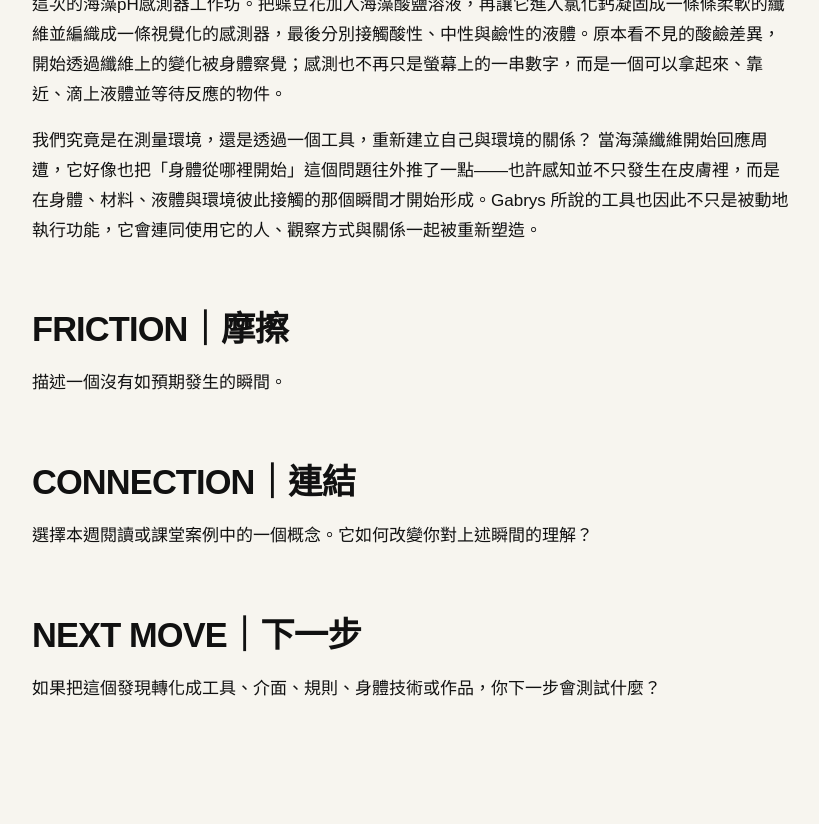
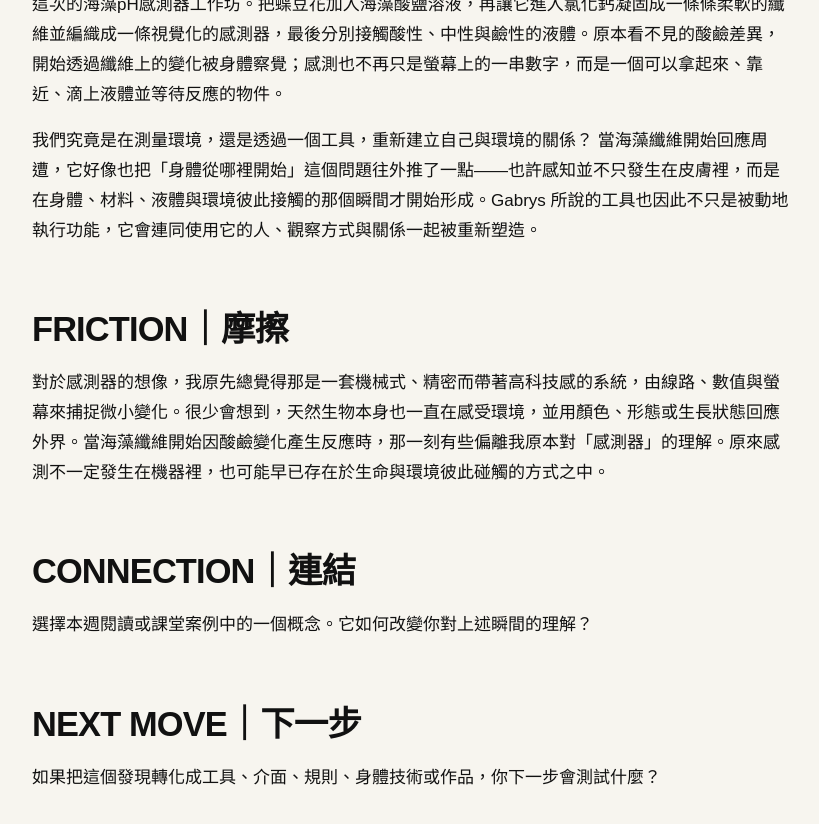
Before and after one commit to yenchichen1998/fieldworkarchive, a Jekyll site: the page built from weeks/week-05.md, in a window 1280 px wide and 900 px high, scrolled down 802 px. Shown: the top 824 px of the window, without its empty margins (48-867 px from the left). Built offline with Jekyll 4.4.1, drawn with Linux system fonts in a browser that asks for light colours.

Commit message:
Update week-05.md

```diff
--- a/weeks/week-05.md
+++ b/weeks/week-05.md
@@ -19,8 +19,7 @@ permalink: /weeks/week-05/
 
 ## FRICTION｜摩擦
 
-描述一個沒有如預期發生的瞬間。
-
+對於感測器的想像，我原先總覺得那是一套機械式、精密而帶著高科技感的系統，由線路、數值與螢幕來捕捉微小變化。很少會想到，天然生物本身也一直在感受環境，並用顏色、形態或生長狀態回應外界。當海藻纖維開始因酸鹼變化產生反應時，那一刻有些偏離我原本對「感測器」的理解。原來感測不一定發生在機器裡，也可能早已存在於生命與環境彼此碰觸的方式之中。
 
 ## CONNECTION｜連結
 
```
